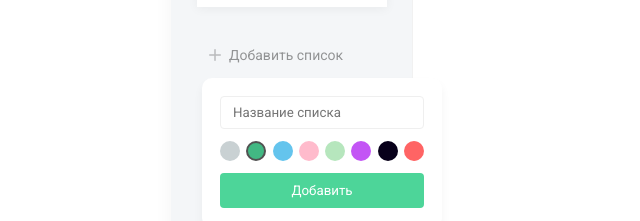
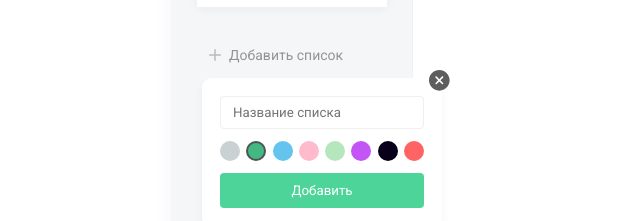
Before and after one commit to ArtemIgnatiev908976/ToDo_React, a React (Create React App) app in the folder to-do-list/: page / in a window 1280 px wide. Both pictures are taken after a click on the element "Добавить список". Shown: the part 379-600 px from the top of the page, without its empty margins (93-733 px from the left). Built offline with nearby package versions, Linux system fonts and the light colour scheme.

Commit message:
добавил иконку закрытия модалки

```diff
--- a/to-do-list/src/Components/AddList/AddList.jsx
+++ b/to-do-list/src/Components/AddList/AddList.jsx
@@ -3,6 +3,7 @@
 import addSvg from "../../assets/img/add.svg";
 import './AddList.scss'
 import Badge from "../Badge/Badge";
+import closeSvg from '../../assets/img/close.svg'
 
 
 const AddList =({colors})=>{
@@ -25,20 +26,18 @@
         />
 
       { visiblePopup &&
+
       <div className="add-list__popup">
+          <img onClick={() => setVisiblePopup(false)} src={closeSvg} alt="Close button" className="add-list__popup-close-btn"/>
           <input className="field" type="text" placeholder="Название списка"/>
           <div className="add-list__popup-colors">
-
-
-                  {
-                      colors.map(color=>
+                  {colors.map(color=>
                           <Badge
                           onClick={()=> selectColor(color.id)}
                           key={color.id}
                           color={color.name}
                           className={selectedColor === color.id && 'active'}
-                          />)
-                  }
+                          />)}
 
 
           </div>
```
